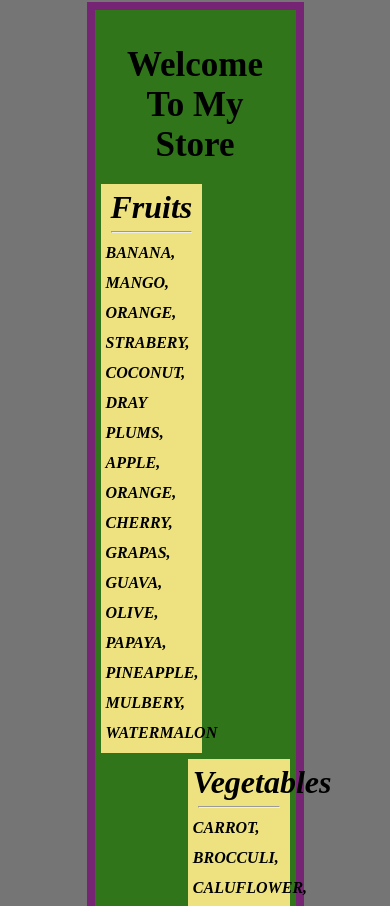
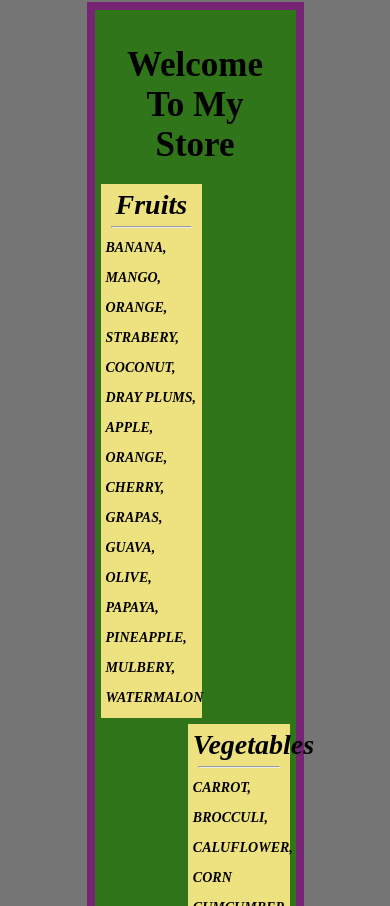
Before and after one commit to Aryan-3098/Css-3_Assesment-6, a plain HTML site: page index.html in a window 390 px wide. Shown: the part 1638-2544 px from the top of the page. Drawn offline with Linux system fonts and the light colour scheme.

Commit message:
Added media query

```diff
--- a/style.css
+++ b/style.css
@@ -169,3 +169,8 @@ margin-top: 1rem;
 #container_4 div:nth-child(2){
     font-size: 20px;
 }
+@media only screen and (max-width: 1520px) {
+    .yellow_boxes{
+        font-size: 14px;
+    }
+}
```
